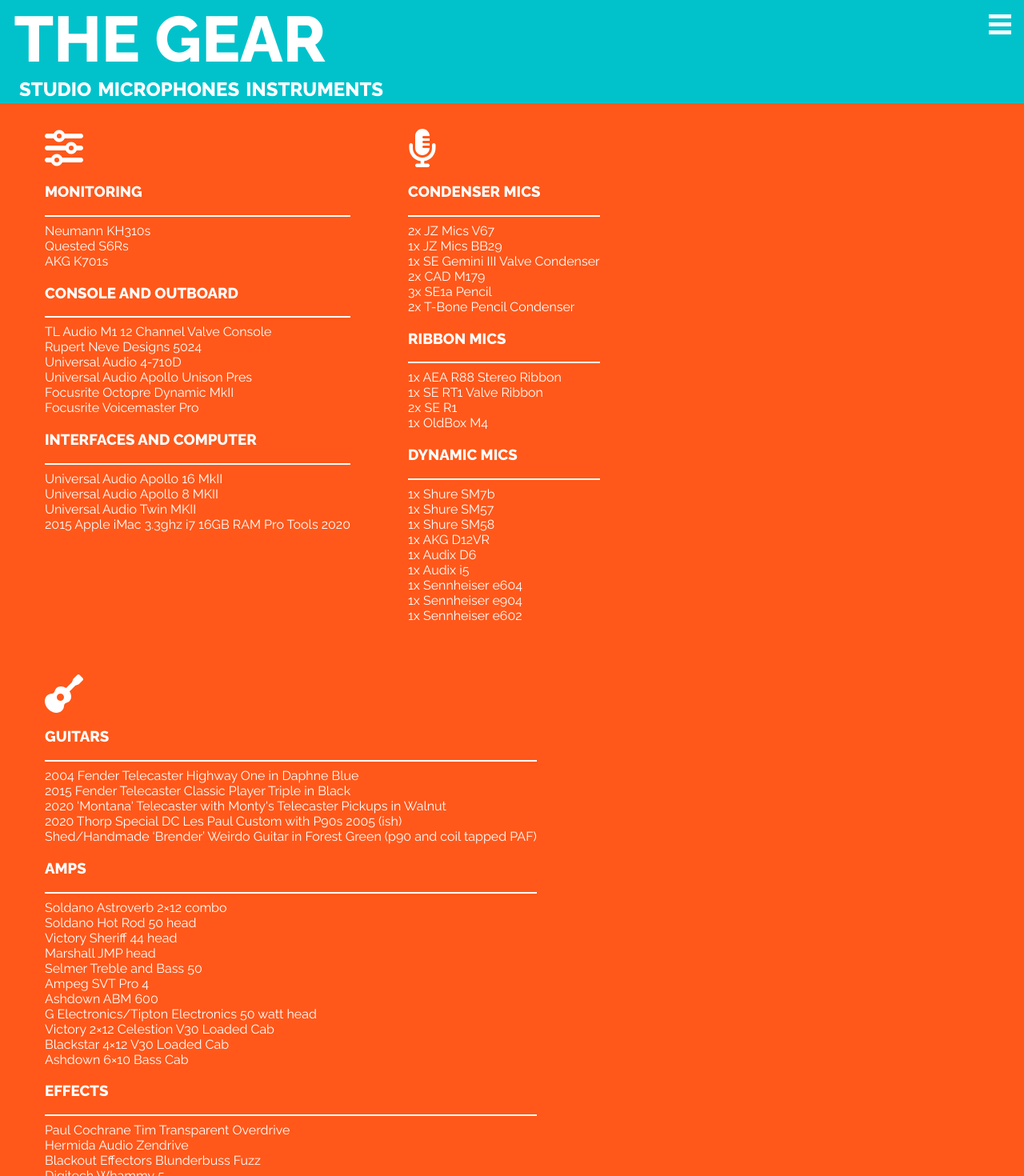
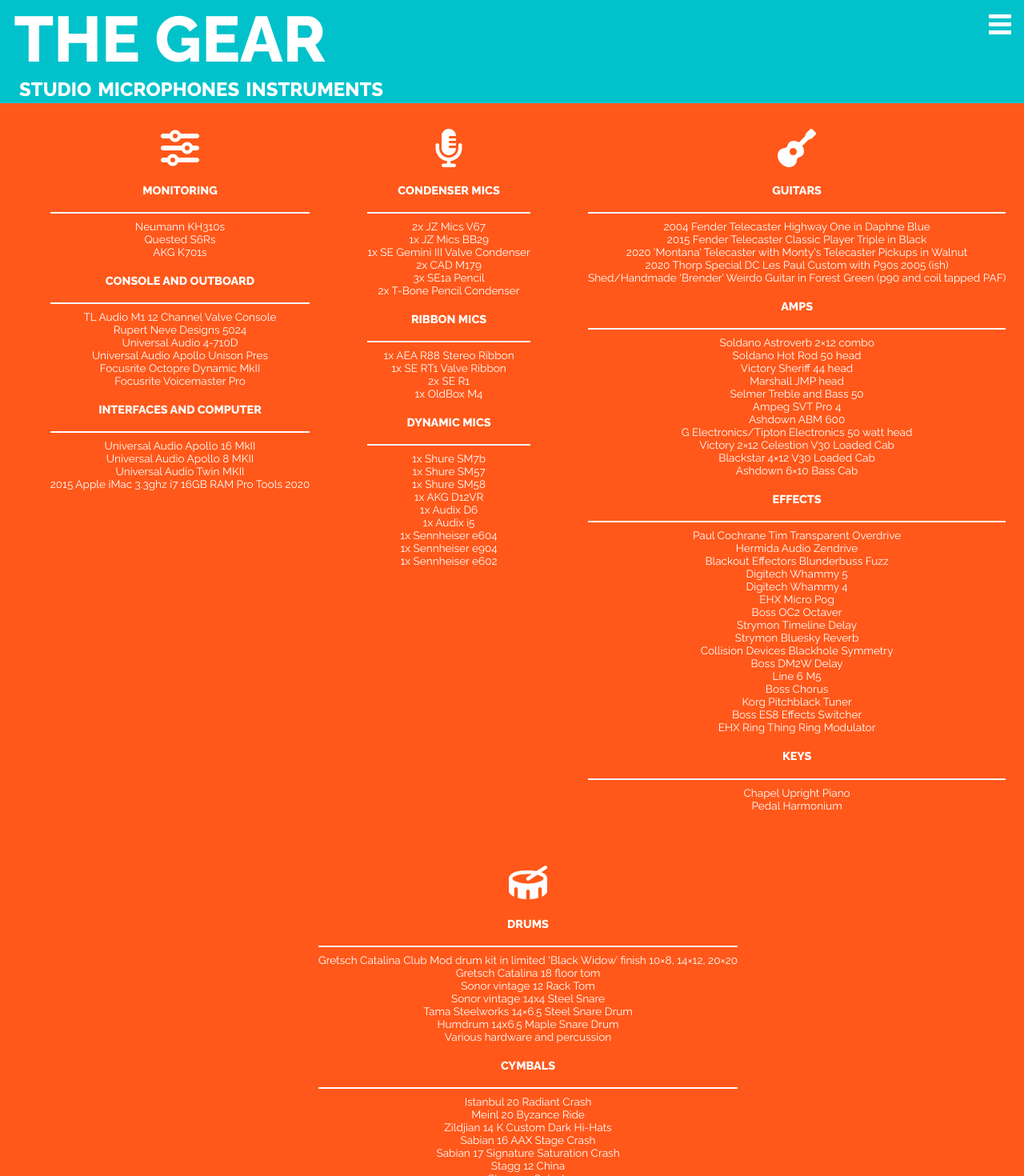
Before and after one commit to scoupar/trapdoor-studios, a Next.js app: page /gear in a window 1280 px wide. Shown: the top 1470 px of the page at 80% size. Built offline with nearby package versions, Linux system fonts and the light colour scheme.

Commit message:
added gear section

```diff
--- a/components/GearLanding.js
+++ b/components/GearLanding.js
@@ -28,12 +28,12 @@ const GearLanding = () => {
             <div className="studio-gear-text">
               <ul>
                 <FontAwesomeIcon icon={faSliders} size="3x" color="white" />
-                <h3>MONITORING</h3>
+                <h4>MONITORING</h4>
                 <hr></hr>
                 <li>Neumann KH310s</li>
                 <li>Quested S6Rs</li>
                 <li>AKG K701s</li>
-                <h3>CONSOLE AND OUTBOARD</h3>
+                <h4>CONSOLE AND OUTBOARD</h4>
                 <hr></hr>
                 <li>TL Audio M1 12 Channel Valve Console</li>
                 <li>Rupert Neve Designs 5024</li>
@@ -41,7 +41,7 @@ const GearLanding = () => {
                 <li> Universal Audio Apollo Unison Pres</li>
                 <li>Focusrite Octopre Dynamic MkII</li>
                 <li>Focusrite Voicemaster Pro </li>
-                <h3>Interfaces and Computer</h3>
+                <h4>Interfaces and Computer</h4>
                 <hr></hr>
                 <li>Universal Audio Apollo 16 MkII</li>
                 <li>Universal Audio Apollo 8 MKII</li>
@@ -60,7 +60,7 @@ const GearLanding = () => {
                   size="3x"
                   color="white"
                 />
-                <h3>Condenser Mics</h3>
+                <h4>Condenser Mics</h4>
                 <hr></hr>
                 <li>2x JZ Mics V67</li>
                 <li>1x JZ Mics BB29</li>
@@ -68,13 +68,13 @@ const GearLanding = () => {
                 <li>2x CAD M179</li>
                 <li>3x SE1a Pencil</li>
                 <li>2x T-Bone Pencil Condenser</li>
-                <h3>Ribbon Mics</h3>
+                <h4>Ribbon Mics</h4>
                 <hr></hr>
                 <li>1x AEA R88 Stereo Ribbon</li>
                 <li>1x SE RT1 Valve Ribbon</li>
                 <li>2x SE R1</li>
                 <li>1x OldBox M4</li>
-                <h3>Dynamic Mics</h3>
+                <h4>Dynamic Mics</h4>
                 <hr></hr>
                 <li>1x Shure SM7b</li>
                 <li>1x Shure SM57</li>
@@ -94,7 +94,7 @@ const GearLanding = () => {
             <div className="studio-gear-text">
               <ul>
                 <FontAwesomeIcon icon={faGuitar} size="3x" color="white" />
-                <h3>Guitars</h3>
+                <h4>Guitars</h4>
                 <hr></hr>
                 <li>2004 Fender Telecaster Highway One in Daphne Blue</li>
                 <li>2015 Fender Telecaster Classic Player Triple in Black</li>
@@ -111,7 +111,7 @@ const GearLanding = () => {
                 </li>
               </ul>
               <ul>
-                <h3>Amps</h3>
+                <h4>Amps</h4>
                 <hr></hr>
                 <li>Soldano Astroverb 2×12 combo</li>
                 <li>Soldano Hot Rod 50 head</li>
@@ -126,7 +126,7 @@ const GearLanding = () => {
                 <li>Ashdown 6×10 Bass Cab</li>
               </ul>
               <ul>
-                <h3>Effects</h3>
+                <h4>Effects</h4>
                 <hr></hr>
                 <li>Paul Cochrane Tim Transparent Overdrive</li>
                 <li>Hermida Audio Zendrive</li>
@@ -146,7 +146,7 @@ const GearLanding = () => {
                 <li>EHX Ring Thing Ring Modulator</li>
               </ul>
               <ul>
-                <h3>Keys</h3>
+                <h4>Keys</h4>
                 <hr></hr>
                 <li>Chapel Upright Piano</li>
                 <li>Pedal Harmonium</li>
@@ -159,7 +159,7 @@ const GearLanding = () => {
           <div className="studio-gear-text">
             <ul>
               <FontAwesomeIcon icon={faDrum} size="3x" color="white" />
-              <h3>Drums</h3>
+              <h4>Drums</h4>
               <hr></hr>
               <li>
                 Gretsch Catalina Club Mod drum kit in limited ‘Black Widow’
@@ -173,7 +173,7 @@ const GearLanding = () => {
               <li>Various hardware and percussion</li>
             </ul>
             <ul>
-              <h3>Cymbals</h3>
+              <h4>Cymbals</h4>
               <hr></hr>
               <li>Istanbul 20 Radiant Crash</li>
               <li>Meinl 20 Byzance Ride</li>
--- a/styles/globals.css
+++ b/styles/globals.css
@@ -10,10 +10,12 @@ body {
 
 ul {
   list-style: none;
+  text-align: center;
 }
 
 li {
   color: white;
+  font-size: 0.85rem;
 }
 html {
   /* scroll-behavior: smooth; */
@@ -48,7 +50,9 @@ span {
 }
 
 h4 {
-  color: whitesmoke;
+  color: white;
+  text-transform: uppercase;
+  font-size: 0.9rem;
 }
 
 hr {
@@ -319,7 +323,7 @@ nav a:hover {
   display: flex;
   flex-direction: row;
   flex-wrap: wrap;
-  justify-content: flex-start;
+  justify-content: center;
   background-color: #ff581a;
 }
 
```
